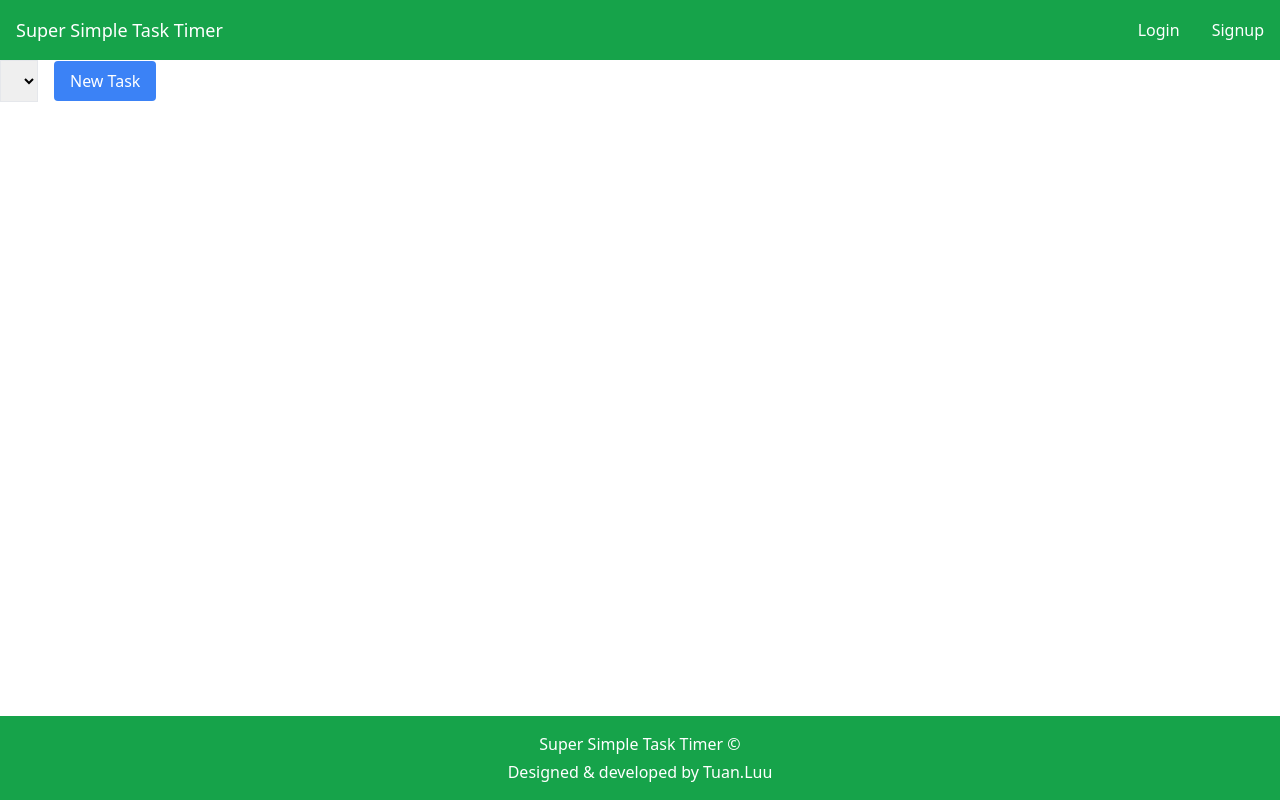
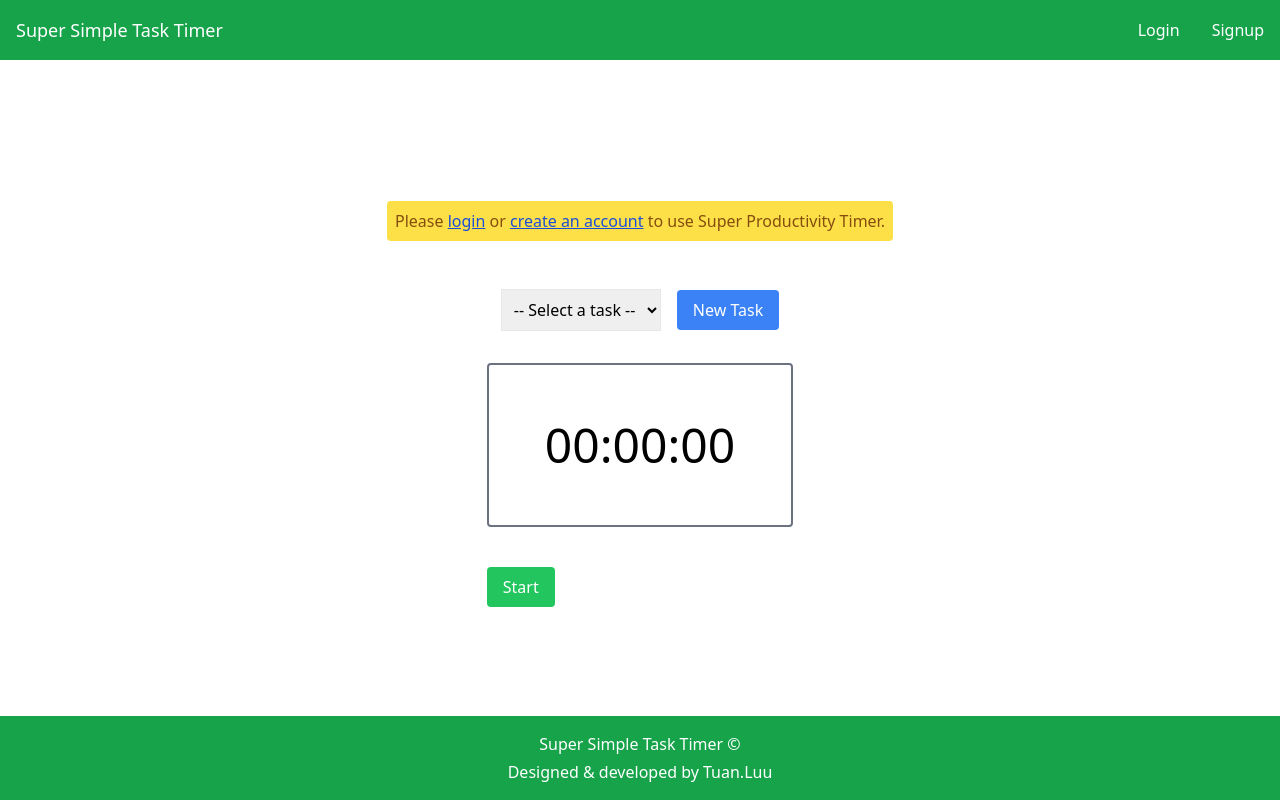
Before and after one commit to tuanluu-agilityio/timer-app, a Next.js app: page / in a window 1280 px wide. Built offline with nearby package versions, Linux system fonts and the light colour scheme.

Commit message:
Create timer for app

```diff
--- /dev/null
+++ b/src/components/home-page/Timer.tsx
@@ -0,0 +1,144 @@
+import { useContext } from 'react'
+import { TasksContext } from '../../contexts/TasksContext'
+import { UserContext } from '../../contexts/UserContext'
+import { formatTime } from '../../utils/formatTime'
+import { harperSaveTaskTime } from '../../utils/harperdb/saveTaskTime'
+
+// components
+import Button from '../Button'
+import type { RecentTaskTime } from '../../types/RecentTaskTime'
+
+interface TimerProps {
+  seconds: number
+  setSeconds: React.Dispatch<React.SetStateAction<number>>
+  isTimerOn: boolean
+  startTimer: () => void
+  pauseTimer: () => void
+  setErrorMessage: React.Dispatch<React.SetStateAction<string>>
+  selectedTaskId: string
+  selectedTaskName: string
+  setRecentTaskTimes: React.Dispatch<React.SetStateAction<RecentTaskTime[]>>
+}
+
+export const Timer: React.FC<TimerProps> = ({
+  seconds,
+  setSeconds,
+  isTimerOn,
+  startTimer,
+  pauseTimer,
+  setErrorMessage,
+  selectedTaskId,
+  selectedTaskName,
+  setRecentTaskTimes,
+}) => {
+  const { tasks, getAndSetTasks } = useContext(TasksContext)
+  const { username } = useContext(UserContext)
+
+  const {
+    formattedHours,
+    formattedMinutes,
+    formattedSeconds,
+  } = formatTime(seconds)
+
+  const handleStartTimer = () => {
+    setErrorMessage("")
+    if (selectedTaskId === '') {
+      setErrorMessage('Please select a task')
+    } else {
+      startTimer()
+    }
+  }
+
+  const handleLogTime = async () => {
+    pauseTimer()
+    const prevTaskSeconds = getTaskTimeFromId(selectedTaskId)
+    const newTaskSeconds = prevTaskSeconds + seconds
+    const { response, result } = await harperSaveTaskTime(
+      selectedTaskId,
+      newTaskSeconds
+    )
+    if (response.status === 200) {
+      getAndSetTasks(username)
+      setSeconds(0)
+      setRecentTaskTimes(prev => [
+        { name: selectedTaskName, seconds: seconds },
+        ...prev,
+      ])
+    } else setErrorMessage("Whoops, something went wrong :(")
+    console.log({ response, result })
+  }
+
+  const getTaskTimeFromId = (id: string) => {
+    const task = tasks.find((task: { id: string }) => task.id === id)
+    if (!task) return 0
+    return task.time_in_seconds
+  }
+
+  const handleResetTimer = () => {
+    pauseTimer()
+    setSeconds(0)
+  }
+
+  return (
+    <div>
+      <div className="mt-8 border-2 border-gray-500 rounded p-14 text-5xl">
+        {formattedHours}:{formattedMinutes}:{formattedSeconds}
+      </div>
+      <div className="flex justify-between mt-10">
+        {isTimerOn ? (
+          <>
+            <Button color="warning" handleClick={pauseTimer}>
+              Pause
+            </Button>
+          </>
+        ) : (
+          <Button color="success" handleClick={handleStartTimer}>
+            Start
+          </Button>
+        )}
+
+        {(seconds > 0 || isTimerOn) && (
+          <Button
+            color="danger"
+            handleClick={handleLogTime}
+            extraClasses="ml-4"
+          >
+            Log Time
+          </Button>
+        )}
+      </div>
+
+      {(seconds > 0 || isTimerOn) && (
+        <button
+          onClick={handleResetTimer}
+          className="underline underline-offset-2 mt-8 cursor-pointer text-gray-500 mx-auto block"
+        >
+          Reset
+        </button>
+      )}
+    </div>
+  )
+}
+
+interface TimerBtnProps {
+  handleClick: () => void
+  text: string
+  extraClasses?: string
+}
+
+export const TimerBtn: React.FC<TimerBtnProps> = ({
+  handleClick,
+  text,
+  extraClasses,
+}) => {
+  return (
+    <button
+      className={`${
+        text === "Start" ? "bg-green-500" : "bg-red-500"
+      } rounded px-4 py-2 text-white mt-8 ${extraClasses}`}
+      onClick={handleClick}
+    >
+      {text}
+    </button>
+  )
+}
--- /dev/null
+++ b/src/custom-hooks/useTimer.ts
@@ -0,0 +1,31 @@
+import { useState, useRef } from 'react'
+
+const useTimer = () => {
+  const [isTimerOn, setIsTimerOn] = useState(false)
+  const [seconds, setSeconds] = useState(0)
+
+  const intervalRef = useRef<NodeJS.Timer | null>(null)
+
+  const startTimer = () => {
+    setIsTimerOn(true)
+
+    intervalRef.current = setInterval(() => {
+      setSeconds(seconds => seconds + 1)
+    }, 1000)
+  }
+
+  const pauseTimer = () => {
+    setIsTimerOn(false)
+    clearInterval(intervalRef.current as NodeJS.Timeout)
+  }
+
+  return {
+    isTimerOn,
+    seconds,
+    setSeconds,
+    startTimer,
+    pauseTimer,
+  }
+}
+
+export default useTimer
--- a/src/pages/index.tsx
+++ b/src/pages/index.tsx
@@ -1,10 +1,59 @@
+import { useState, useContext } from 'react'
 import type { NextPage } from 'next'
+import type { RecentTaskTime } from '../types/RecentTaskTime'
+import { UserContext } from '../contexts/UserContext'
+import useTimer from '../custom-hooks/useTimer'
 import Taskbar from '../components/home-page/Taskbar'
+import { Timer } from '../components/home-page/Timer'
+import Alert from '../components/Alert'
+import Link from '../components/Link'
 
 const Home: NextPage = () => {
+  const [selectedTaskId, setSelectedTaskId] = useState('')
+  const [selectedTaskName, setSelectedTaskName] = useState('')
+  const [errorMessage, setErrorMessage] = useState('')
+  const [recentTaskTimes, setRecentTaskTimes] = useState<RecentTaskTime[]>([])
+
+  const {
+    isTimerOn,
+    seconds,
+    setSeconds,
+    startTimer,
+    pauseTimer,
+  } = useTimer()
+
+  const { username } = useContext(UserContext)
+
   return (
-    <div>
-      <Taskbar />
+    <div className="flex flex-col items-center justify-center pt-4 grow">
+      {!username && (
+        <Alert type="warning" extraClasses='mb-12'>
+          Please <Link href="/login">login</Link> or {" "}
+          <Link href="/signup">create an account</Link> to use Super Productivity Timer.
+          </Alert>
+      )}
+
+      <Taskbar
+        selectedTaskId={selectedTaskId}
+        setSelectedTaskId={setSelectedTaskId}
+        setErrorMessage={setErrorMessage}
+        setSeconds={setSeconds}
+        pauseTimer={pauseTimer}
+      />
+
+      <Timer
+        seconds={seconds}
+        setSeconds={setSeconds}
+        setRecentTaskTimes={setRecentTaskTimes}
+        selectedTaskName={selectedTaskName}
+        isTimerOn={isTimerOn}
+        startTimer={startTimer}
+        pauseTimer={pauseTimer}
+        setErrorMessage={setErrorMessage}
+        selectedTaskId={selectedTaskId}
+      />
+
+      {errorMessage && <div className="text-red-500 mt-4">{errorMessage}</div>}
     </div>
   )
 }
--- /dev/null
+++ b/src/types/RecentTaskTime.ts
@@ -0,0 +1,4 @@
+export interface RecentTaskTime {
+  name: string
+  seconds: number
+}
--- /dev/null
+++ b/src/utils/formatTime.ts
@@ -0,0 +1,48 @@
+const SECONDS_PER_HOUR = 3600
+const SECONDS_PER_MINUTE = 60
+
+export const formatTime = (secs: number) => {
+  const { hours, minutes, seconds } = calculateHoursMinutesAndSeconds(secs)
+
+  const formattedHours = prependZeroIfLessThanTen(hours)
+  const formattedMinutes = prependZeroIfLessThanTen(minutes)
+  const formattedSeconds = prependZeroIfLessThanTen(seconds)
+
+  return {
+    formattedHours,
+    formattedMinutes,
+    formattedSeconds,
+  }
+}
+
+const prependZeroIfLessThanTen = (time: number) => {
+  const formattedTime: string = time < 10 ? `0${time}` : `${time}`
+  return formattedTime
+}
+
+const calculateHoursMinutesAndSeconds = (secs: number) => {
+  const hours = calculateHours(secs)
+  const minutes = calculateMinutes(secs)
+  const seconds = calculateSeconds(secs)
+
+  return {
+    hours,
+    minutes,
+    seconds,
+  }
+}
+
+const calculateHours = (secs: number) => {
+  const hours = Math.floor(secs / SECONDS_PER_HOUR)
+  return hours
+}
+
+const calculateMinutes = (secs: number) => {
+  const minutes = Math.floor((secs % SECONDS_PER_HOUR) / SECONDS_PER_MINUTE)
+  return minutes
+}
+
+const calculateSeconds = (secs: number) => {
+  const seconds = Math.floor((secs % SECONDS_PER_HOUR) % SECONDS_PER_MINUTE)
+  return seconds
+}
--- /dev/null
+++ b/src/utils/harperdb/saveTaskTime.ts
@@ -0,0 +1,14 @@
+import { harperFetch } from '../harperFetch'
+
+export const harperSaveTaskTime = async (
+  taskId: string,
+  newSeconds: number
+) => {
+  const data = {
+    operation: "sql",
+    sql: `UPDATE productivity_timer.tasks SET time_in_seconds = ${newSeconds} WHERE id = '${taskId}'`
+  }
+
+  const responseAndResult = await harperFetch(data)
+  return responseAndResult
+}
```
